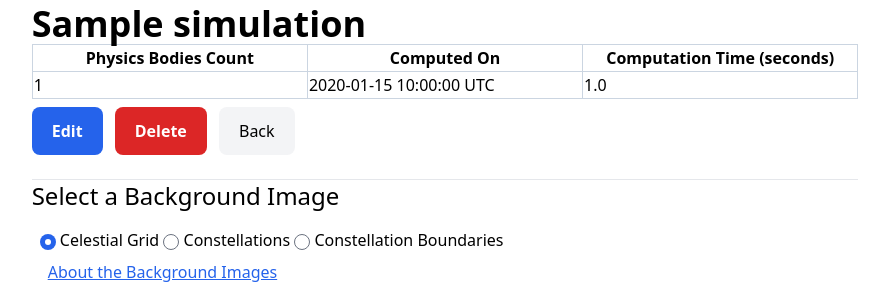
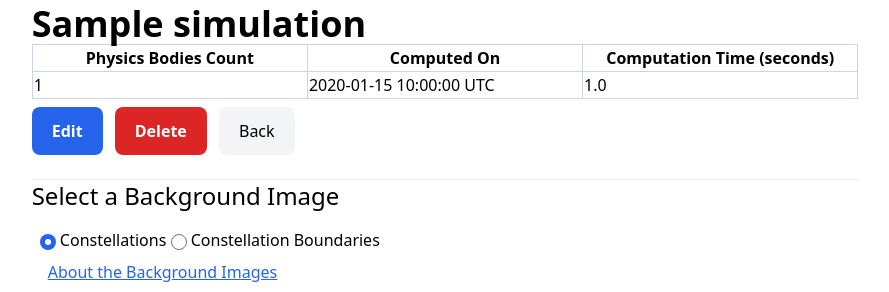
Before and after one commit to CountryRoadsTech/PhysicsSimulation, a Rails app: a page that uses app/views/simulations/show.html.erb in a window 1280 px wide. Shown: the part 108-400 px from the top of the page, without its empty margins (195-1084 px from the left). Run offline with Rails 7, Linux system fonts and the light colour scheme; tables that the repository leaves empty hold one stand-in row (values such as "Sample post"); data that the repository does not hold is empty; style sheets or scripts are compiled from the project's sources; parts of the project's set-up code (start-up, migrations or seed data) failed here and were passed over; some libraries are stand-ins or nearby versions.

Commit message:
Remove celestial grid as background image option until a lower resolution image can be found

```diff
--- a/app/javascript/source/simulation_renderer.js
+++ b/app/javascript/source/simulation_renderer.js
@@ -24,7 +24,7 @@ const scene = new THREE.Scene()
 
 // Set the scene's background
 const textureLoader = new THREE.TextureLoader()
-const backgroundTexture = textureLoader.load('/resources/images/celestial_grid.png', () => {
+const backgroundTexture = textureLoader.load('/resources/images/constellation_figures.png', () => {
       const renderTarget = new THREE.WebGLCubeRenderTarget(backgroundTexture.image.height)
       renderTarget.fromEquirectangularTexture(renderer, backgroundTexture)
       scene.background = renderTarget.texture
--- a/app/views/simulations/show.html.erb
+++ b/app/views/simulations/show.html.erb
@@ -44,9 +44,7 @@
     <h3 class="text-2xl pb-2">Select a Background Image</h3>
 
     <%= form_with class: 'p-2' do |form| %>
-      <%= form.radio_button :background_image, 'celestial_grid', checked: true %>
-      <%= form.label :background_image_celestial_grid, 'Celestial Grid' %>
-      <%= form.radio_button :background_image, 'constellation_figures' %>
+      <%= form.radio_button :background_image, 'constellation_figures', checked: true %>
       <%= form.label :background_image_constellation_figures, 'Constellations' %>
       <%= form.radio_button :background_image, 'constellation_bounds' %>
       <%= form.label :background_image_constellation_bounds, 'Constellation Boundaries' %>
```
Also changed, not shown: public/resources/images/constellation_bounds.png, public/resources/images/constellation_figures.png.
